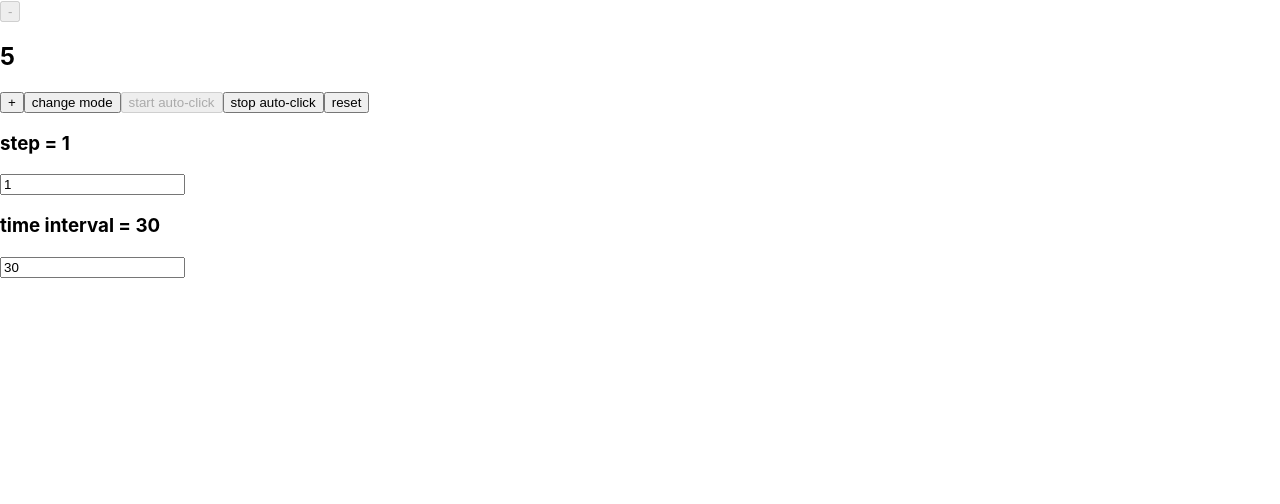
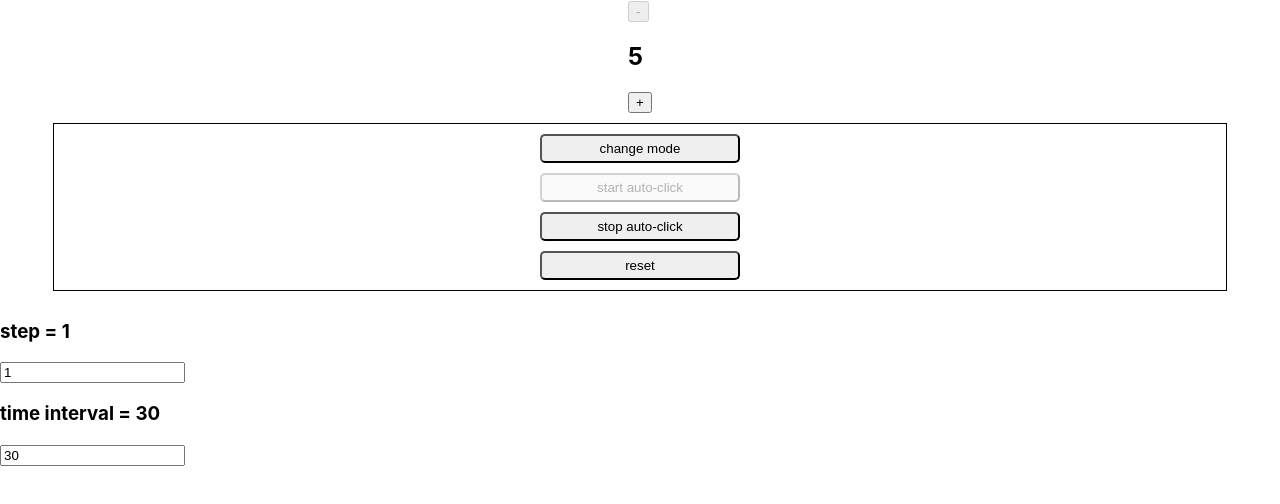
Before and after one commit to DimPack/my-react-counter, a React (Create React App) app: page / in a window 1280 px wide. Shown: the top 504 px of the page. Built offline with nearby package versions, Linux system fonts and the light colour scheme.

Commit message:
add sass, classnames and began to stylize

```diff
--- a/package.json
+++ b/package.json
@@ -6,9 +6,11 @@
     "@testing-library/jest-dom": "^5.17.0",
     "@testing-library/react": "^13.4.0",
     "@testing-library/user-event": "^13.5.0",
+    "classnames": "^2.5.1",
     "react": "^18.3.1",
     "react-dom": "^18.3.1",
     "react-scripts": "5.0.1",
+    "sass": "^1.77.6",
     "web-vitals": "^2.1.4"
   },
   "scripts": {
--- a/src/App.js
+++ b/src/App.js
@@ -1,4 +1,5 @@
 import CounterSection from "./components/CounterSection";
+
 
 function App() {
   return (
--- /dev/null
+++ b/src/common/styles/_reset.scss
@@ -0,0 +1,46 @@
+html, body, div, span, applet, object, iframe,
+h1, h2, h3, h4, h5, h6, p, blockquote, pre,
+a, abbr, acronym, address, big, cite, code,
+del, dfn, em, font, img, ins, kbd, q, s, samp,
+small, strike, strong, sub, sup, tt, var,
+dl, dt, dd, ol, ul, li,
+fieldset, form, label, legend,
+table, caption, tbody, tfoot, thead, tr, th, td {
+margin: 0;
+padding: 0;
+border: 0;
+outline: 0;
+font-weight: inherit;
+font-style: inherit;
+font-size: 100%;
+font-family: inherit;
+vertical-align: baseline;
+}
+/* remember to define focus styles! */
+:focus {
+outline: 0;
+}
+body {
+line-height: 1;
+color: black;
+background: white;
+}
+ol, ul {
+list-style: none;
+}
+/* tables still need 'cellspacing="0"' in the markup */
+table {
+border-collapse: separate;
+border-spacing: 0;
+}
+caption, th, td {
+text-align: left;
+font-weight: normal;
+}
+blockquote:before, blockquote:after,
+q:before, q:after {
+content: "";
+}
+blockquote, q {
+quotes: "" "";
+}
--- /dev/null
+++ b/src/components/Counter/Counter.module.scss
@@ -0,0 +1,28 @@
+.mainBlockCount {
+    display: flex;
+    flex-direction: column;
+    align-items: center;
+}
+
+.controlPanel {
+    display: flex;
+    flex-direction: column;
+    align-items: center;
+    gap: 10px;
+    max-width: 90%;
+    width: 100%;
+    margin: 10px;
+    padding: 10px;
+    border: 1px solid black;
+}
+
+.btn {
+    max-width: 200px;
+    min-width: 150px;
+    width: 100%;
+    padding: 5px;
+    border-radius: 5px;
+    &:hover {
+        cursor: pointer;
+    }
+}
--- a/src/components/Counter/index.jsx
+++ b/src/components/Counter/index.jsx
@@ -1,5 +1,7 @@
 import React, { Component } from "react";
+import cx from 'classnames';
 import PropTypes from "prop-types";
+import styles from './Counter.module.scss'
 
 class Counter extends Component {
   constructor() {
@@ -12,7 +14,7 @@ class Counter extends Component {
   }
 
   componentDidMount() {
-    this.startAutoClick();
+    this.startAutoClick(); // для того щоб при тому як зарендериться компонет почати автоклік
   }
 
   handlerChangeMode = () => {
@@ -63,23 +65,30 @@ class Counter extends Component {
 
   render() {
     const { count, isMode, autoClickInterval } = this.state;
+    const classNameBtn = cx(styles.btn)
     return (
+      <div className={styles.mainBlockCount}>
         <div>
-        <button onClick={this.handlerCount} disabled={isMode}>
+          <button  onClick={this.handlerCount} disabled={isMode}>
             -
           </button>
           <h2>{count}</h2>
           <button onClick={this.handlerCount} disabled={!isMode}>
             +
           </button>
-        <button onClick={this.handlerChangeMode}>change mode</button>
-        <button onClick={this.startAutoClick} disabled={autoClickInterval !== null}>
+        </div>
+
+        <div className={styles.controlPanel}>
+          <button  className={classNameBtn} onClick={this.handlerChangeMode}>change mode</button>
+          <button className={classNameBtn} onClick={this.startAutoClick} disabled={autoClickInterval !== null}>
             start auto-click
           </button>
-        <button onClick={this.stopAutoClick} disabled={autoClickInterval === null}>
+          <button className={classNameBtn} onClick={this.stopAutoClick} disabled={autoClickInterval === null}>
             stop auto-click
           </button>
-        <button onClick={this.resetClick}>reset</button>
+          <button className={classNameBtn} onClick={this.resetClick}>reset</button>
+        </div>
+
       </div>
     );
   }
```
Also changed, not shown: src/common/styles/_colors.scss (added), 1 other file (tests, documents, lock files or other folders). Lines whose indentation alone changed are shown as unchanged.
